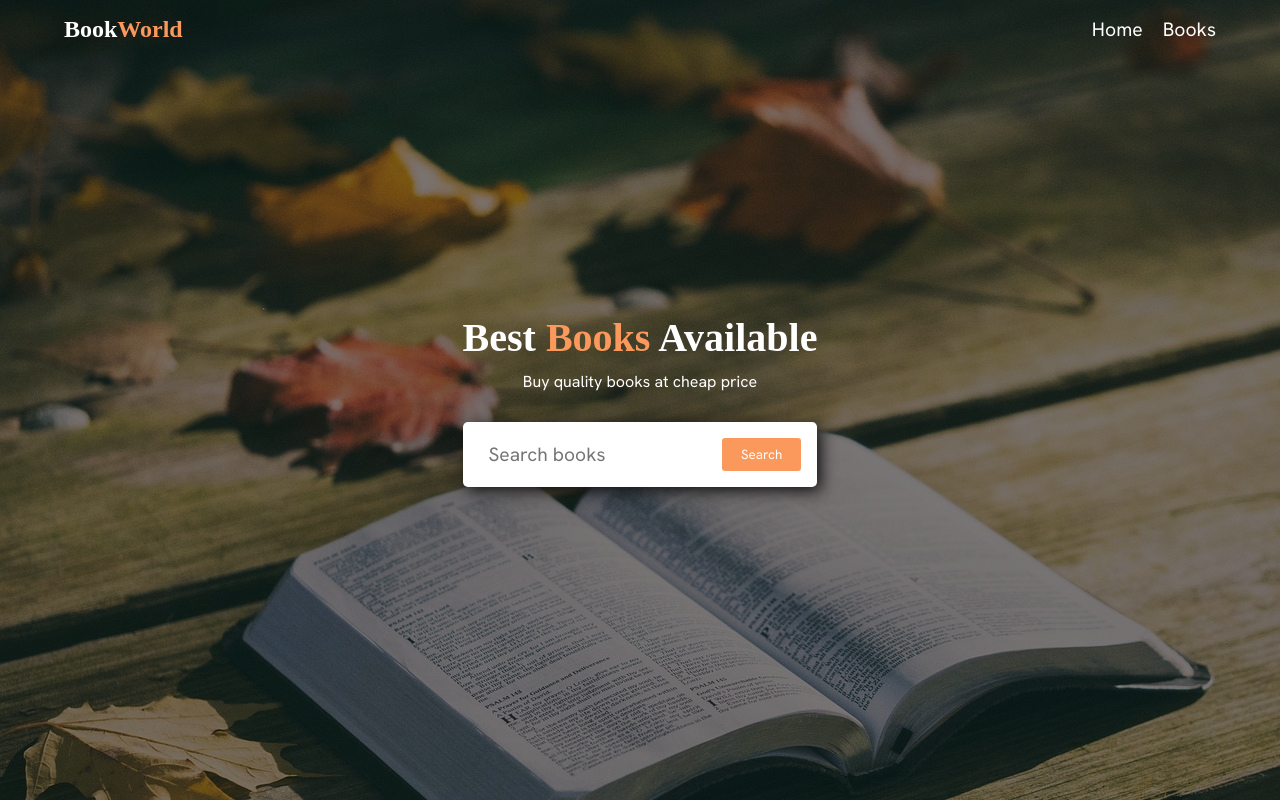
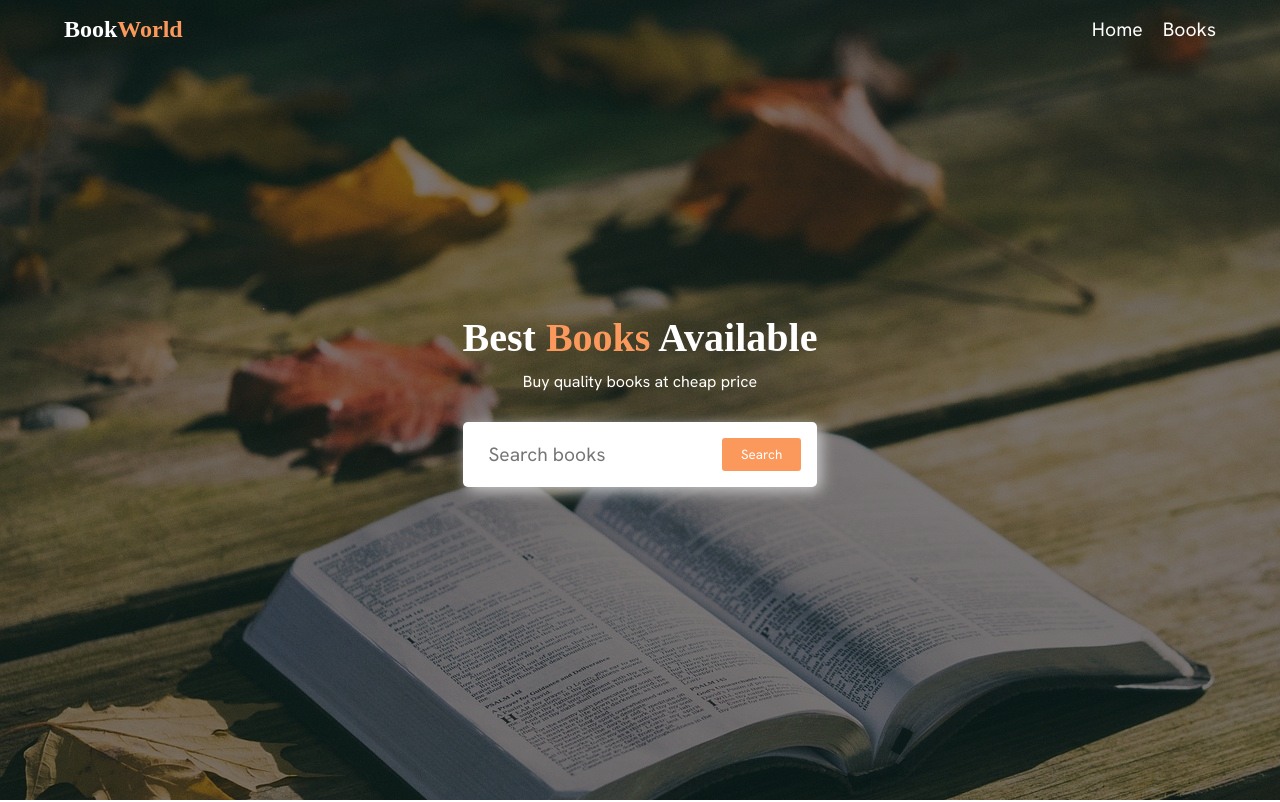
Before and after one commit to athiragithubworld/Books_EcommerceProject, a React (Create React App) app: page / in a window 1280 px wide. Shown: the top 802 px of the page. Built offline with nearby package versions, Linux system fonts and the light colour scheme; a web font is replaced by a local one.

Commit message:
SearchInputForm(Add DarkTheme)

```diff
--- a/src/Components/Forms/SearchInputForm/SearchInputForm.css
+++ b/src/Components/Forms/SearchInputForm/SearchInputForm.css
@@ -4,7 +4,7 @@
   background-color: #fff;
   border-radius: 5px;
   margin-top: 20px;
-  box-shadow: 4px 4px 15px #111;
+  box-shadow: 4px 4px 15px #ccc;
 }
 
 .search-input {
@@ -28,3 +28,11 @@
 .search-button:hover {
   background-color: var(--primary-color-bright);
 }
+
+.dark-box-shadow {
+  box-shadow: 4px 4px 15px #111;
+}
+
+.light-box-shadow {
+  box-shadow: 4px 4px 15px #ccc;
+}
--- a/src/Components/Forms/SearchInputForm/SearchInputForm.js
+++ b/src/Components/Forms/SearchInputForm/SearchInputForm.js
@@ -1,9 +1,13 @@
 import React from "react";
 import "./SearchInputForm.css";
 
-const SearchInputForm = () => {
+const SearchInputForm = ({ darkTheme }) => {
   return (
-    <div className="search-input-form-container">
+    <div
+      className={`search-input-form-container ${
+        darkTheme ? "dark-box-shadow" : "light-box-shadow"
+      }`}
+    >
       <input type="text" className="search-input" placeholder="Search books" />
       <button className="search-button">Search</button>
     </div>
```
